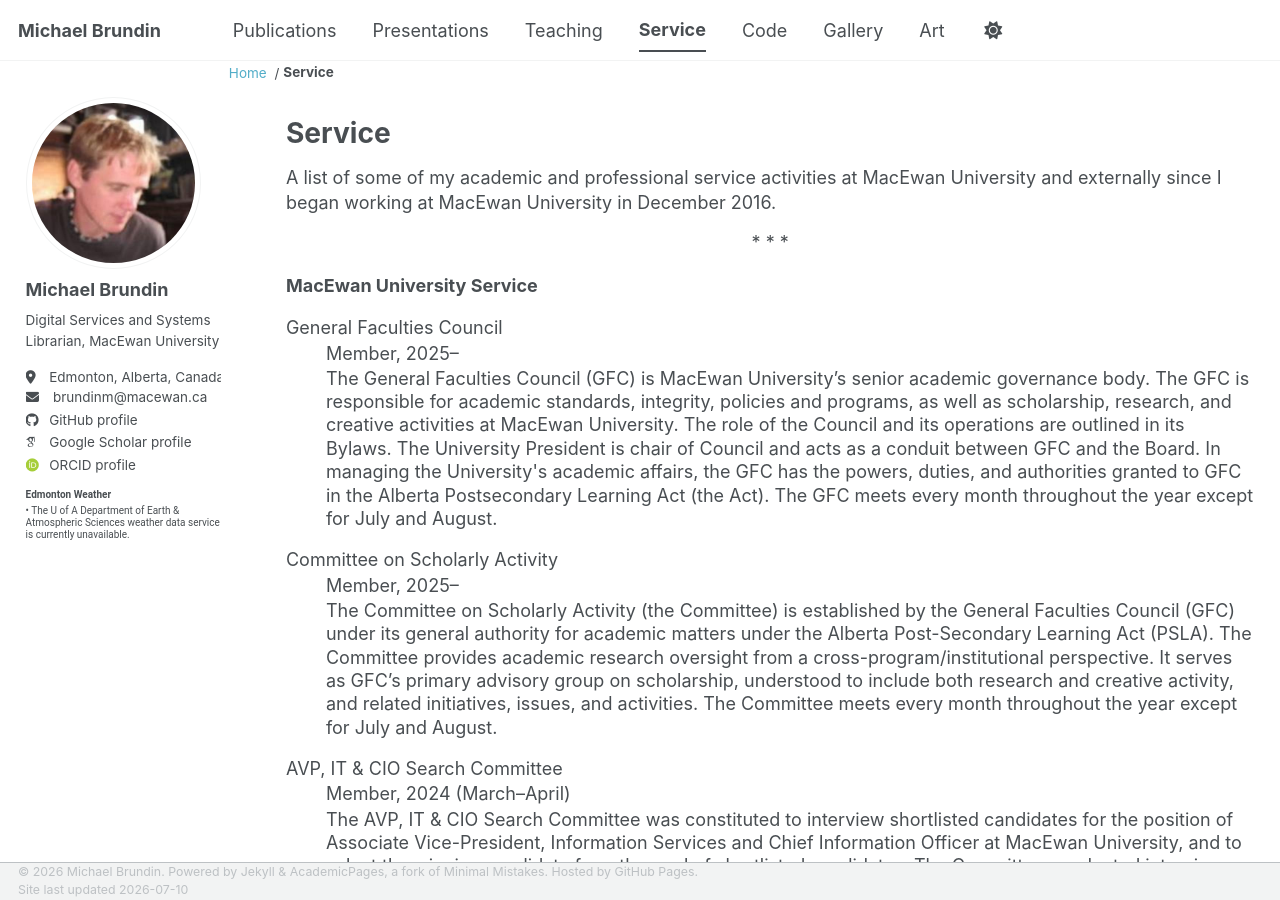
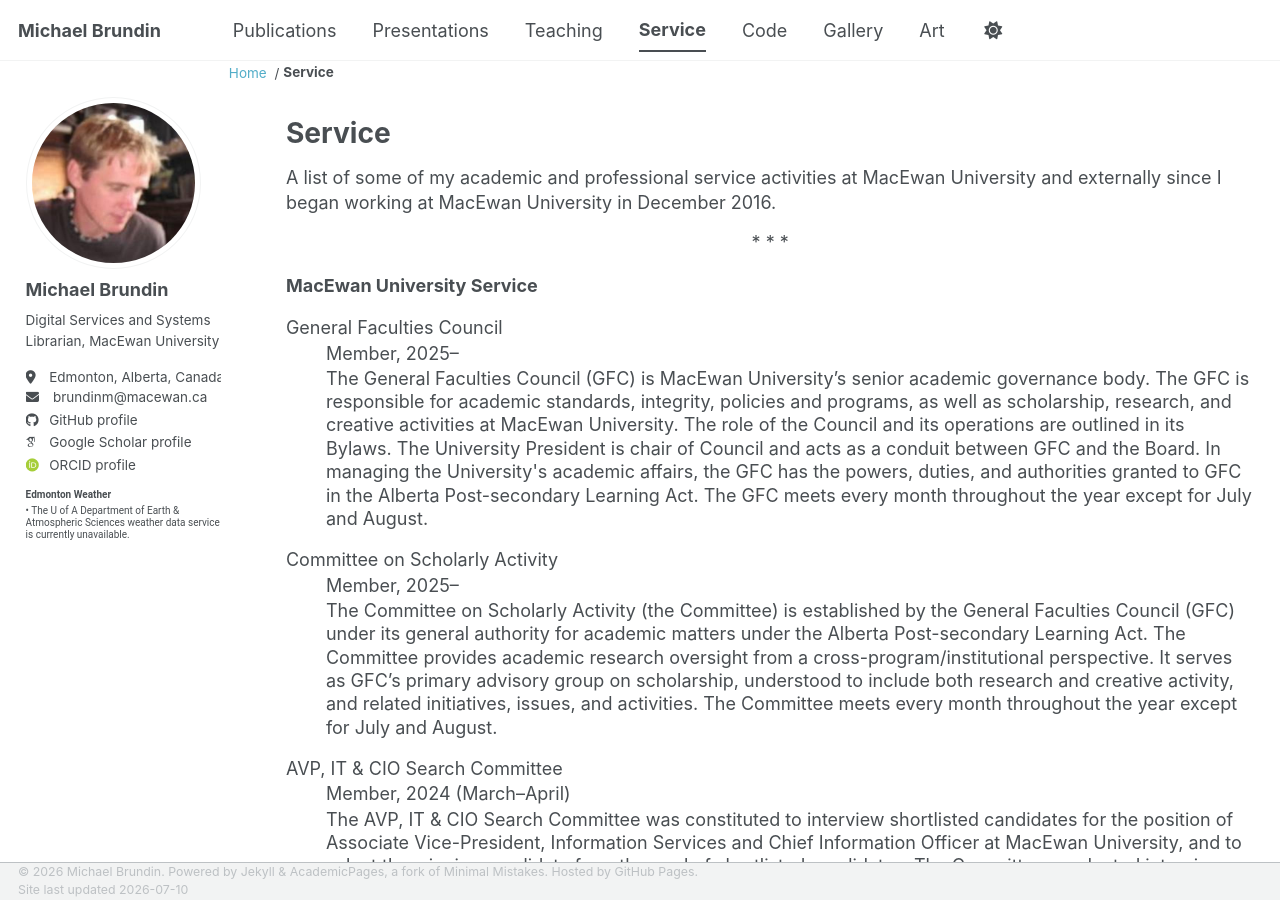
Before and after one commit to brundinm/brundinm.github.io, a Jekyll site: the page built from _pages/service.html, in a window 1280 px wide and 900 px high. Built offline with Jekyll 4.4.1, drawn with Linux system fonts in a browser that asks for light colours; some web fonts are replaced; a script bundle is joined from its source files by our own code; library files that are not in the unit come from our copies.

Commit message:
Update service.html

```diff
--- a/_pages/service.html
+++ b/_pages/service.html
@@ -58,12 +58,12 @@ dl dt {
 <dl>
   <dt>General Faculties Council</dt>
   <dd>Member, 2025–</dd>
-  <dd>The General Faculties Council (GFC) is MacEwan University’s senior academic governance body. The GFC is responsible for academic standards, integrity, policies and programs, as well as scholarship, research, and creative activities at MacEwan University. The role of the Council and its operations are outlined in its Bylaws. The University President is chair of Council and acts as a conduit between GFC and the Board. In managing the University's academic affairs, the GFC has the powers, duties, and authorities granted to GFC in the Alberta Postsecondary Learning Act (the Act). The GFC meets every month throughout the year except for July and August.</dd>
+  <dd>The General Faculties Council (GFC) is MacEwan University’s senior academic governance body. The GFC is responsible for academic standards, integrity, policies and programs, as well as scholarship, research, and creative activities at MacEwan University. The role of the Council and its operations are outlined in its Bylaws. The University President is chair of Council and acts as a conduit between GFC and the Board. In managing the University's academic affairs, the GFC has the powers, duties, and authorities granted to GFC in the Alberta Post-secondary Learning Act. The GFC meets every month throughout the year except for July and August.</dd>
 </dl>
 <dl>
   <dt>Committee on Scholarly Activity</dt>
   <dd>Member, 2025–</dd>
-  <dd>The Committee on Scholarly Activity (the Committee) is established by the General Faculties Council (GFC) under its general authority for academic matters under the Alberta Post-Secondary Learning Act (PSLA). The Committee provides academic research oversight from a cross-program/institutional perspective. It serves as GFC’s primary advisory group on scholarship, understood to include both research and creative activity, and related initiatives, issues, and activities. The Committee meets every month throughout the year except for July and August.</dd>
+  <dd>The Committee on Scholarly Activity (the Committee) is established by the General Faculties Council (GFC) under its general authority for academic matters under the Alberta Post-secondary Learning Act. The Committee provides academic research oversight from a cross-program/institutional perspective. It serves as GFC’s primary advisory group on scholarship, understood to include both research and creative activity, and related initiatives, issues, and activities. The Committee meets every month throughout the year except for July and August.</dd>
 </dl>
 <dl>
   <dt>AVP, IT & CIO Search Committee</dt>
```
